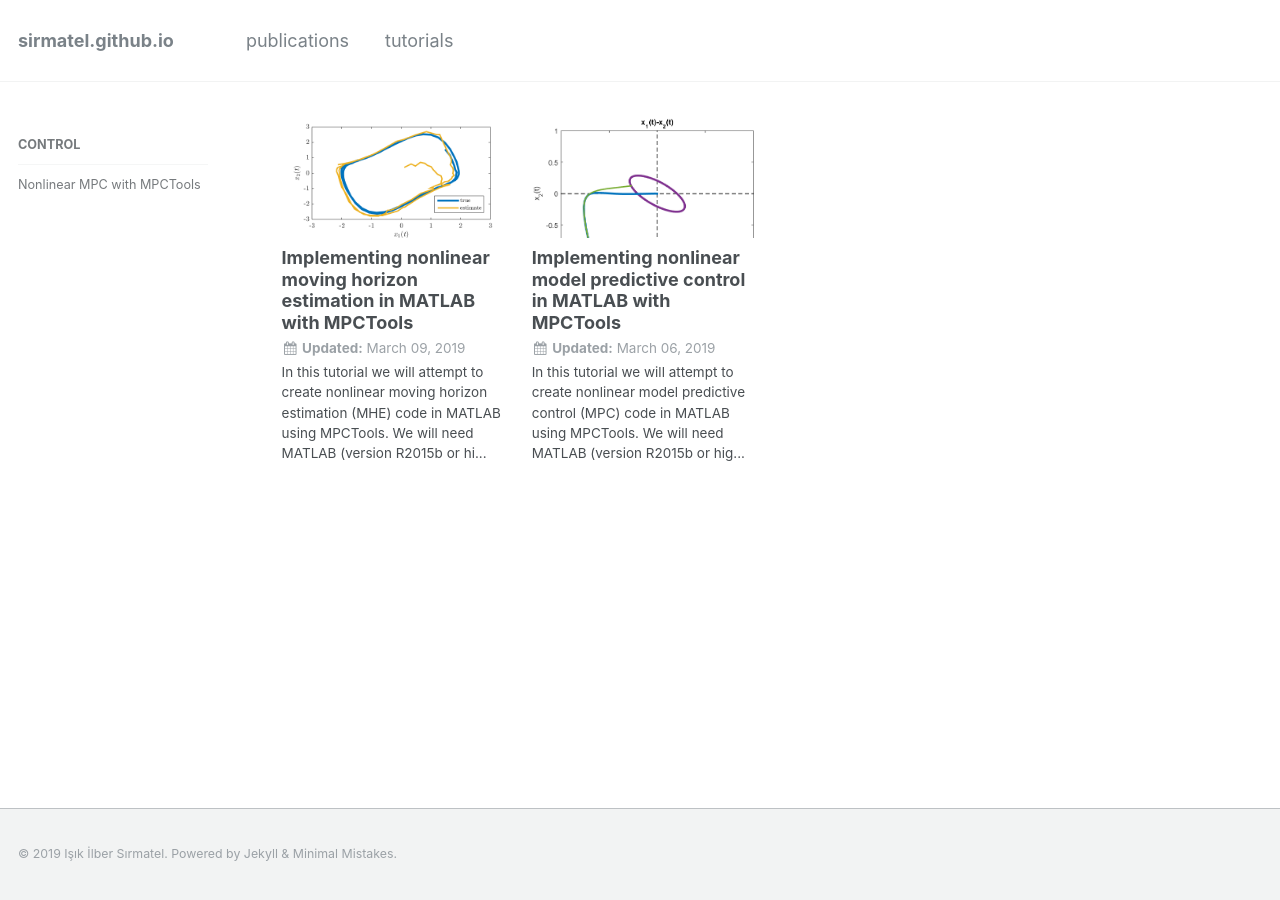
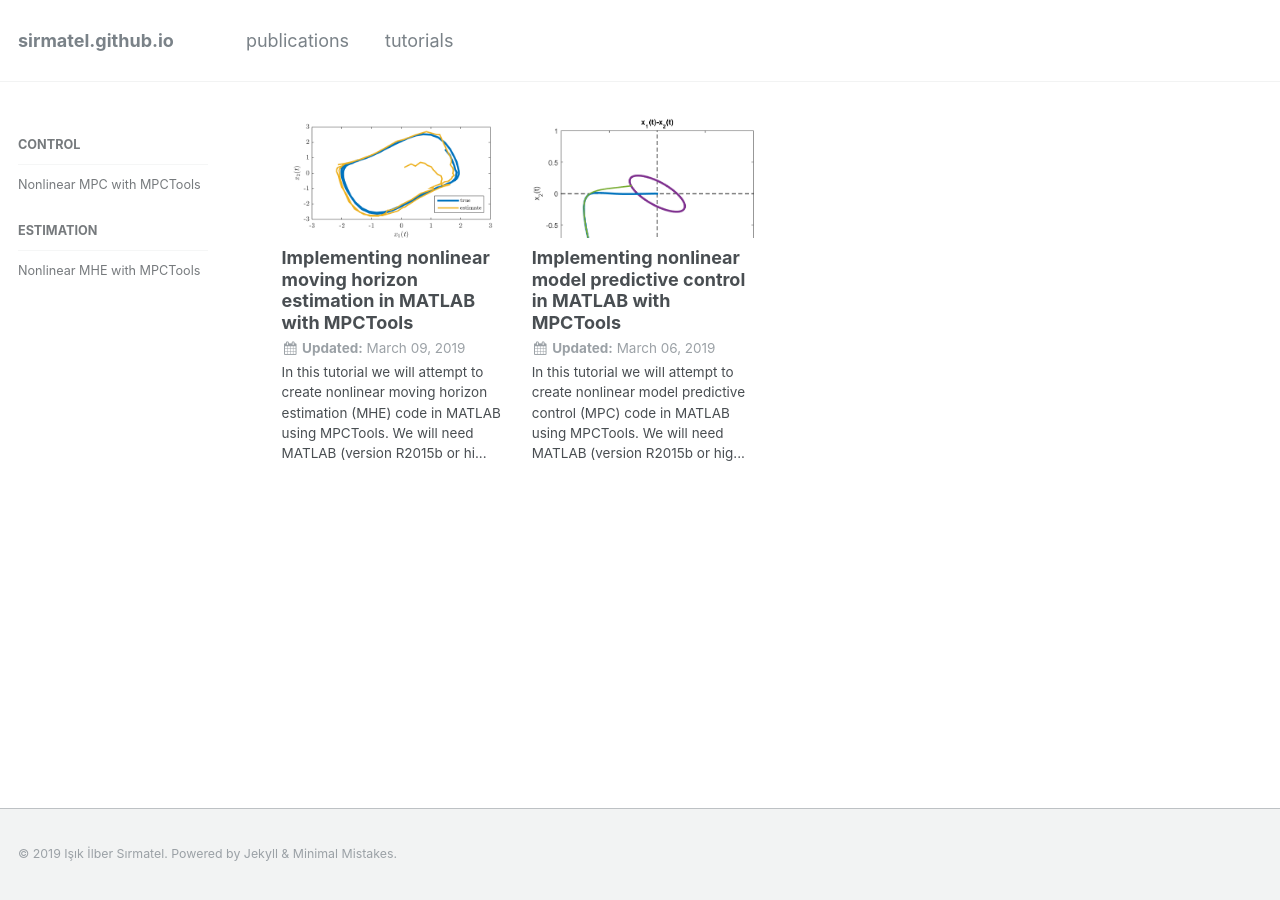
Before and after one commit to sirmatel/sirmatel.github.io, a Jekyll site: the page built from _pages/tutorials.html, in a window 1280 px wide. Built offline with Jekyll 4.4.1, drawn with Linux system fonts in a browser that asks for light colours.

Commit message:
Update navigation.yml

```diff
--- a/_data/navigation.yml
+++ b/_data/navigation.yml
@@ -14,3 +14,7 @@ tutorials:
     children:
       - title: "Nonlinear MPC with MPCTools"
         url: /tutorial/implement_NMPC_MPCTools
+  - title: estimation
+    children:
+      - title: "Nonlinear MHE with MPCTools"
+        url: /tutorial/implement_NMHE_MPCTools
```
